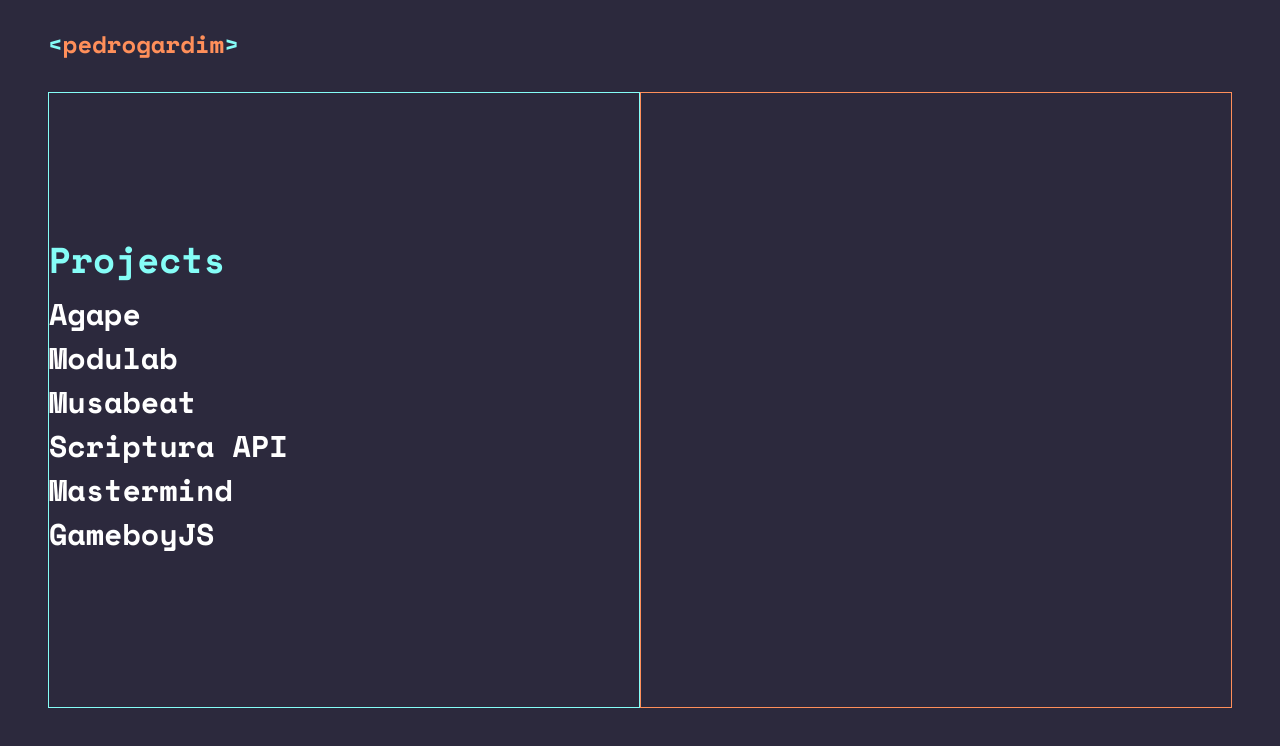
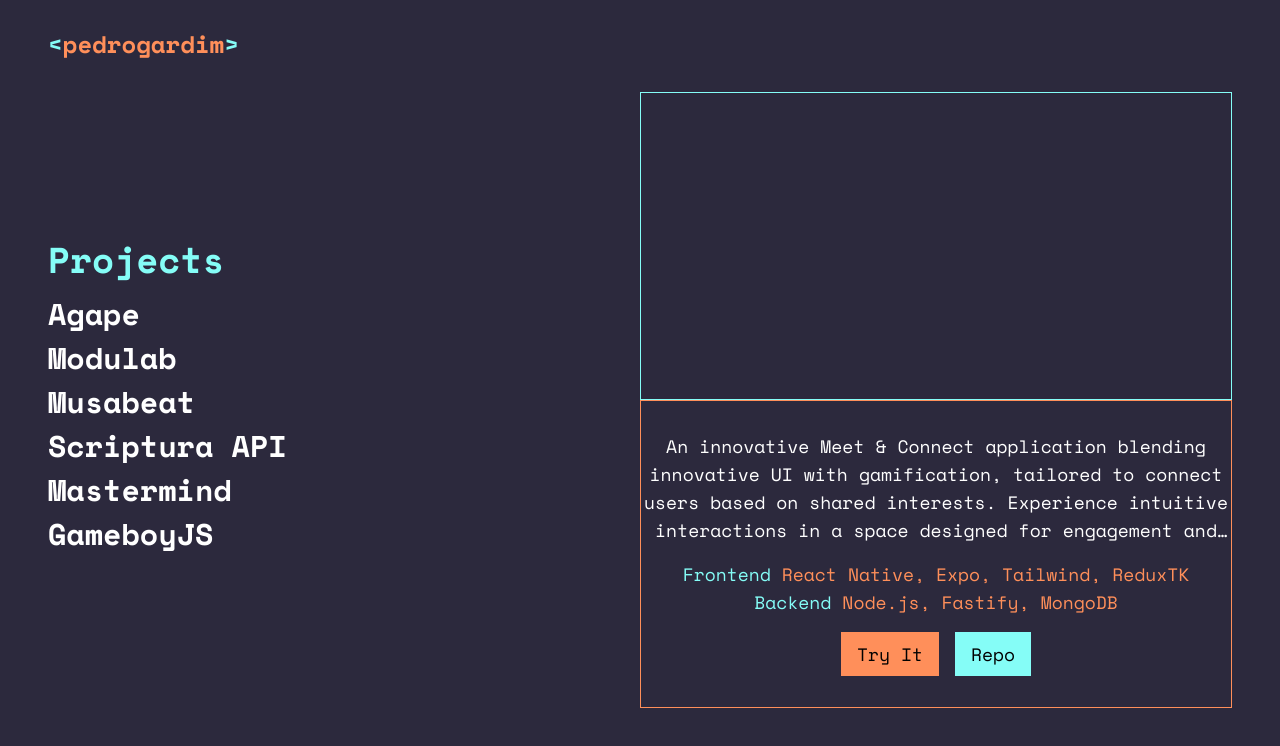
Before and after one commit to pedrogardim/portfolio-next, a Next.js app: page /projects in a window 1280 px wide. Shown: the top 746 px of the page. Built offline with nearby package versions, Linux system fonts and the light colour scheme.

Commit message:
feat: basic project detail layout

```diff
--- a/app/projects/page.tsx
+++ b/app/projects/page.tsx
@@ -1,9 +1,26 @@
 import Link from "next/link";
+import Button from "../../components/ui/Button";
+
+const MOCK_PROJECT = {
+  description:
+    "An innovative Meet & Connect application blending innovative UI with gamification, tailored to connect users based on shared interests. Experience intuitive interactions in a space designed for engagement and common passions.",
+  stack: {
+    frontend: "React Native, Expo, Tailwind, ReduxTK",
+    backend: "Node.js, Fastify, MongoDB",
+  },
+  repoUrl: "https://github.com/pedrogardim",
+  demoUrl: "https://github.com/pedrogardim/modulab",
+  images: [
+    "https://images.pexels.com/photos/18894573/pexels-photo-18894573/free-photo-of-edificio-bosque-arboles-vintage.jpeg?auto=compress&cs=tinysrgb&w=600&lazy=load",
+    "https://www.google.com/url?sa=i&url=https%3A%2F%2Fes.vecteezy.com%2Fpng%2F1191178-flor-floral&psig=AOvVaw18vOMrZbfDJ0bjpQtmMl6K&ust=1699445787564000&source=images&cd=vfe&opi=89978449&ved=0CBIQjRxqFwoTCPiV1YXvsYIDFQAAAAAdAAAAABA6",
+    "https://upload.wikimedia.org/wikipedia/commons/4/47/PNG_transparency_demonstration_1.png",
+  ],
+};
 
 export default function Projects() {
   return (
     <main className="grid justify-center grid-cols-2 w-full h-full my-16">
-      <div className="flex flex-col justify-center border border-secondary">
+      <div className="flex flex-col justify-center">
         <h1 className="text-secondary text-4xl font-bold mb-4">Projects</h1>
         {[
           "Agape",
@@ -14,13 +31,38 @@ export default function Projects() {
           "GameboyJS",
         ].map((option) => (
           <Link href="/projects" key={option}>
-            <button className="text-3xl text-white font-bold mb-2">
+            <button className="text-3xl text-white font-bold mb-2 hover:text-primary">
               {option}
             </button>
           </Link>
         ))}
       </div>
-      <div className="flex justify-center border border-primary"></div>
+      <div className="grid justify-stretch grid-rows-2 text-lg text-center">
+        <div className="border border-secondary"></div>
+        <div className="border border-primary flex flex-col gap-y-4 justify-center">
+          <span className="text-white line-clamp-4">
+            {MOCK_PROJECT.description}
+          </span>
+          <div>
+            <div className="text-primary line-clamp-2">
+              <span className="text-secondary">Frontend </span>
+              {MOCK_PROJECT.stack.frontend}
+            </div>
+            <div className="text-primary line-clamp-2">
+              <span className="text-secondary">Backend </span>
+              {MOCK_PROJECT.stack.backend}
+            </div>
+          </div>
+          <div className="flex gap-x-4 justify-center">
+            <Link href={MOCK_PROJECT.demoUrl} target="_blank">
+              <Button>Try It</Button>
+            </Link>
+            <Link href={MOCK_PROJECT.repoUrl} target="_blank">
+              <Button variant="secondary">Repo</Button>
+            </Link>
+          </div>
+        </div>
+      </div>
     </main>
   );
 }
```
